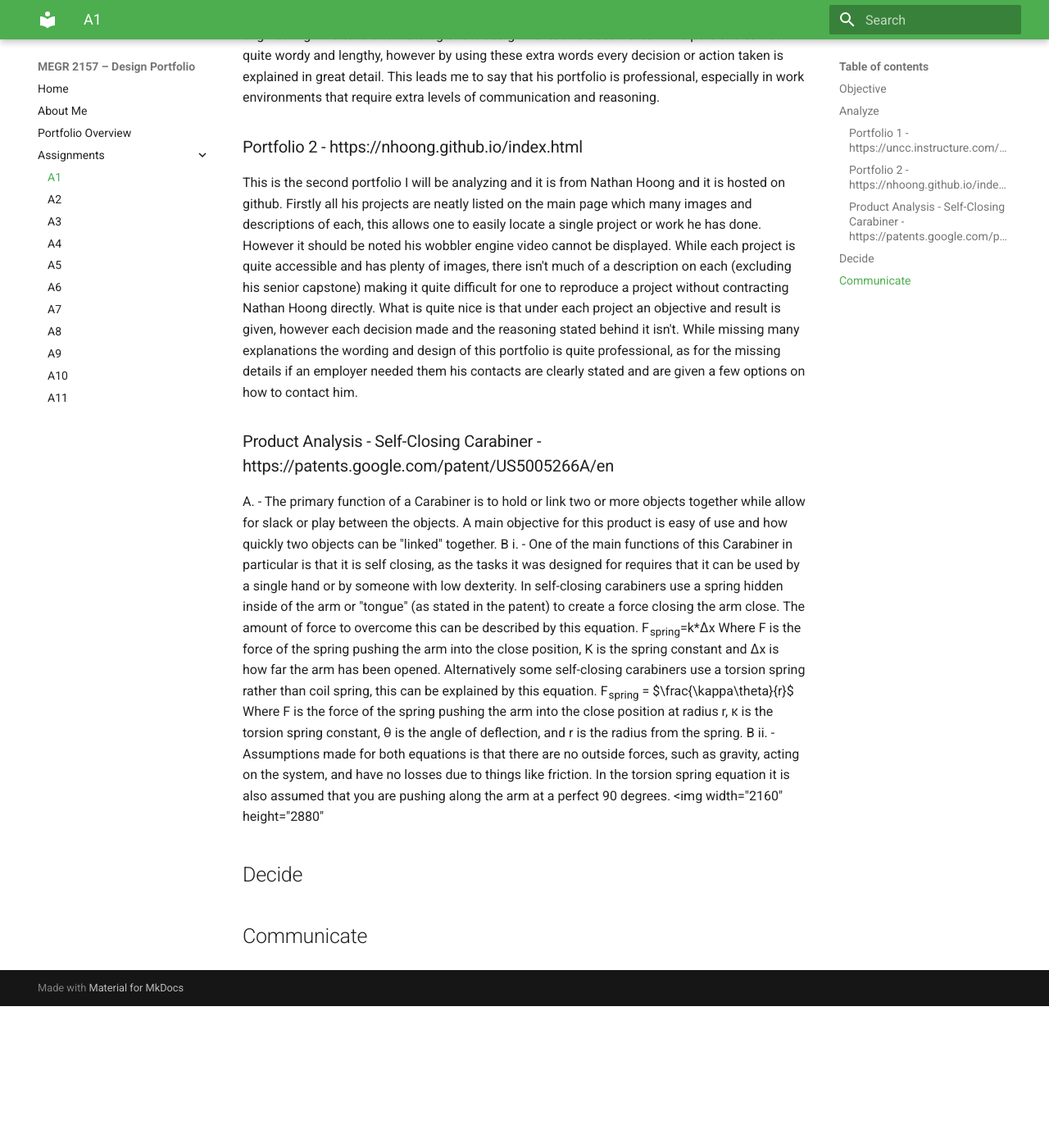
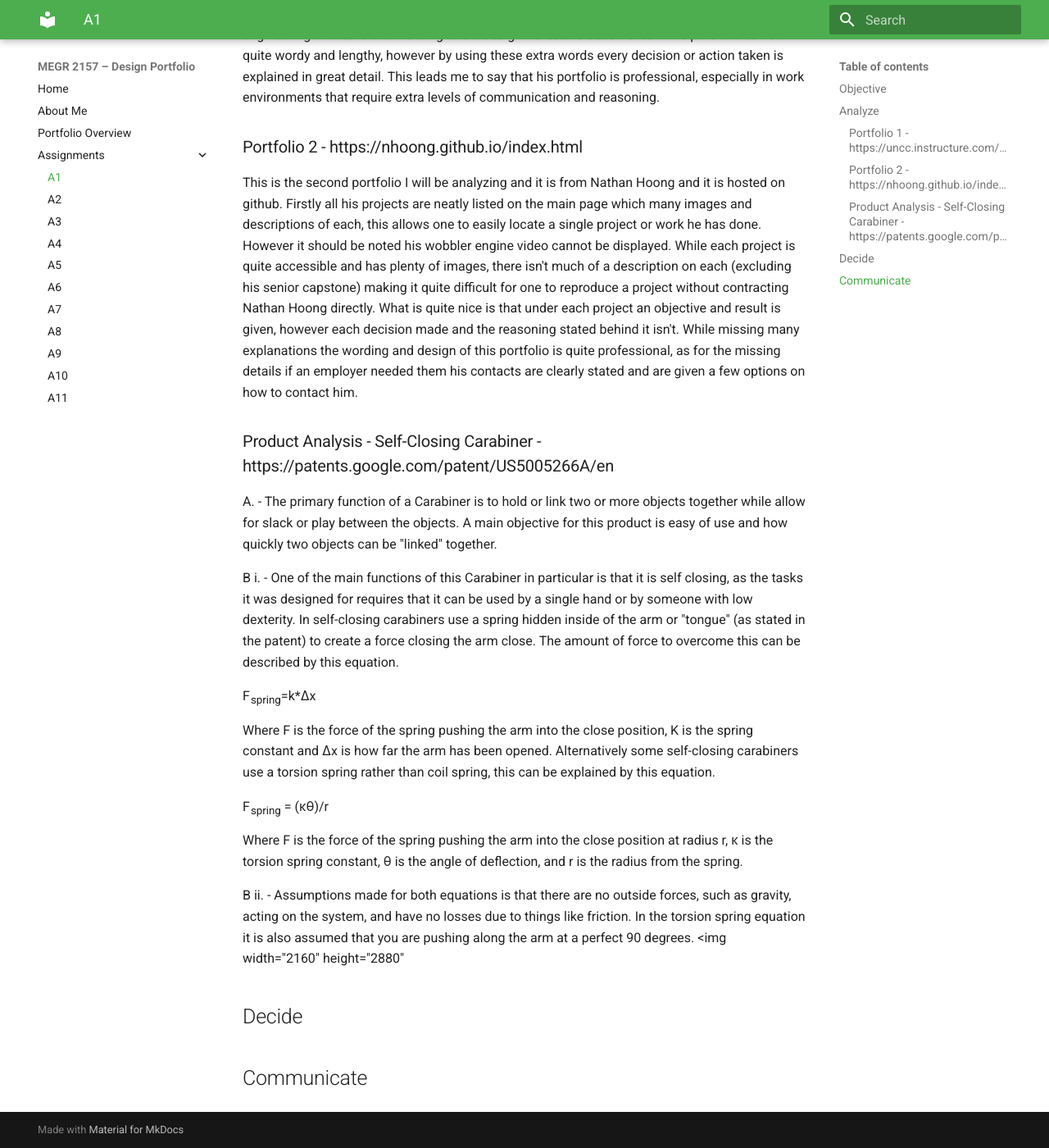
Before and after one commit to NumberOneZoomer/design-projects-portfolio-megr2157, an MkDocs documentation site: the page built from docs/assignments/A01/index.md, in a window 1280 px wide and 1400 px high, scrolled down 594 px. Shown: the whole window at 82% size. Built offline with MkDocs 1.6.1 and Material for MkDocs 9.7.7, drawn with Linux system fonts in a browser that asks for light colours; before the commit the page ends 1821 px from its top, so only the background shows below that.

Commit message:
Update index.md

```diff
--- a/docs/assignments/A01/index.md
+++ b/docs/assignments/A01/index.md
@@ -11,11 +11,17 @@ This is the second portfolio I will be analyzing and it is from Nathan Hoong and
 
 ### Product Analysis - Self-Closing Carabiner - https://patents.google.com/patent/US5005266A/en
 A. - The primary function of a Carabiner is to hold or link two or more objects together while allow for slack or play between the objects. A main objective for this product is easy of use and how quickly two objects can be "linked" together.
+
 B i. - One of the main functions of this Carabiner in particular is that it is self closing, as the tasks it was designed for requires that it can be used by a single hand or by someone with low dexterity. In self-closing carabiners use a spring hidden inside of the arm or "tongue" (as stated in the patent) to create a force closing the arm close. The amount of force to overcome this can be described by this equation.
+
 F<sub>spring</sub>=k*Δx
+
 Where F is the force of the spring pushing the arm into the close position, K is the spring constant and Δx is how far the arm has been opened. Alternatively some self-closing carabiners use a torsion spring rather than coil spring, this can be explained by this equation.
-F<sub>spring</sub> = $\frac{\kappa\theta}{r}$
+
+F<sub>spring</sub> = (κθ)/r
+
 Where F is the force of the spring pushing the arm into the close position at radius r, κ is the torsion spring constant, θ is the angle of deflection, and r is the radius from the spring.
+
 B ii. - Assumptions made for both equations is that there are no outside forces, such as gravity, acting on the system, and have no losses due to things like friction. In the torsion spring equation it is also assumed that you are pushing along the arm at a perfect 90 degrees. <img width="2160" height="2880"
 
 ## Decide
```
